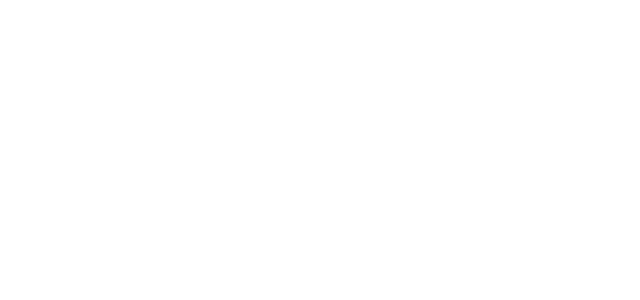
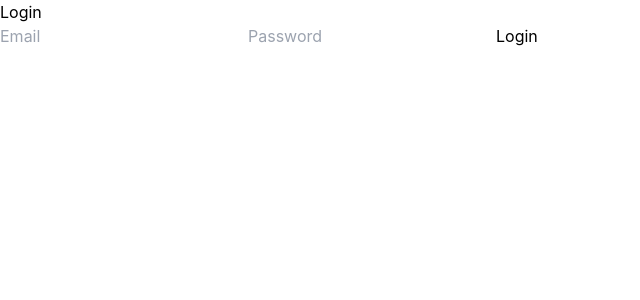
Before and after one commit to bimogempar/frontend-ecommerce-bugita, a React (Create React App) app: page /login in a window 1280 px wide. Before the commit this address had no page. Shown: the top 300 px of the page, without its empty margins (0-640 px from the left). Built offline with nearby package versions, Linux system fonts and the light colour scheme.

Commit message:
first try implement react redux auth

```diff
--- a/package.json
+++ b/package.json
@@ -10,6 +10,7 @@
     "axios": "^0.27.2",
     "flowbite": "^1.5.1",
     "flowbite-react": "^0.1.5",
+    "formik": "^2.2.9",
     "react": "^18.2.0",
     "react-dom": "^18.2.0",
     "react-icons": "^4.4.0",
@@ -17,6 +18,7 @@
     "react-router-dom": "^6.3.0",
     "react-scripts": "5.0.1",
     "redux": "^4.2.0",
+    "redux-thunk": "^2.4.1",
     "web-vitals": "^2.1.4"
   },
   "scripts": {
--- a/src/App.js
+++ b/src/App.js
@@ -7,6 +7,9 @@
 import Home from './pages/Home';
 import Cart from './pages/Cart';
 import DetailProduct from './pages/DetailProduct';
+import Login from './pages/auth/Login';
+import { UserRoute } from './components/routes/UserRoute';
+import Protected from './components/routes/Protected';
 
 function App() {
   return (
@@ -17,6 +20,13 @@
         <Route path="products">
           <Route path=":id" element={<DetailProduct />} />
         </Route>
+
+        <Route path="/login" element={<Login />} />
+
+        {/* protected */}
+        <Route path="/protected" element={<UserRoute />} >
+          <Route path="/protected" element={<Protected />} />
+        </Route>
       </Routes>
     </BrowserRouter>
   );
--- a/src/components/navbar/BotttomNavbar.jsx
+++ b/src/components/navbar/BotttomNavbar.jsx
@@ -3,6 +3,7 @@
 import { FaUser } from 'react-icons/fa'
 import { IoMdListBox } from 'react-icons/io'
 import { MdDashboard } from 'react-icons/md'
+import { NavLink } from 'react-router-dom'
 
 export default function BotttomNavbar() {
     return (
@@ -10,7 +11,9 @@
             <AiFillHome className='hover:scale-110 transition ease-in-out delay-150' />
             <MdDashboard className='hover:scale-110 transition ease-in-out delay-150' />
             <IoMdListBox className='hover:scale-110 transition ease-in-out delay-150' />
-            <FaUser className='hover:scale-110 transition ease-in-out delay-150' />
+            <NavLink to='/login'>
+                <FaUser className='hover:scale-110 transition ease-in-out delay-150' />
+            </NavLink>
         </div>
     )
 }
--- a/src/components/navbar/Navbar.jsx
+++ b/src/components/navbar/Navbar.jsx
@@ -1,11 +1,11 @@
 import React from 'react'
 import { AiOutlineShoppingCart } from 'react-icons/ai'
-import { NavLink } from 'react-router-dom'
+import { NavLink, useNavigate } from 'react-router-dom'
 import { useSelector } from 'react-redux'
 
 export default function Navbar() {
     const carts = useSelector(state => state.cart)
-
+    const navigate = useNavigate()
     return (
         <div className='flex justify-between items-center sticky top-0 bg-white -m-5 px-5 py-3 mb-5 drop-shadow-md'>
             <NavLink to="/">
@@ -21,7 +21,7 @@
                         }
                     </div>
                 </NavLink>
-                <img src="https://joeschmoe.io/api/v1/female/jeri" alt="" className='rounded-full w-8 h-8 bg-red-500' />
+                <img src="https://joeschmoe.io/api/v1/female/jeri" alt="" className='rounded-full w-8 h-8 bg-red-500' onClick={() => navigate('/protected')} />
             </div>
         </div>
     )
--- /dev/null
+++ b/src/components/routes/Protected.js
@@ -0,0 +1,7 @@
+import React from 'react'
+
+export default function Protected() {
+    return (
+        <div>Protected</div>
+    )
+}
--- /dev/null
+++ b/src/components/routes/UserRoute.js
@@ -0,0 +1,11 @@
+import { useSelector } from "react-redux"
+import { Navigate, Outlet } from "react-router-dom";
+
+export const UserRoute = ({ component, path, ...rest }) => {
+    const { authUser } = useSelector(state => state.auth)
+    return authUser !== null ? (
+        <Outlet exact path={path} component={component} {...rest} />
+    ) : (
+        <Navigate to={"/"} />
+    );
+}
--- a/src/index.js
+++ b/src/index.js
@@ -4,6 +4,9 @@
 import App from './App';
 import { Provider } from 'react-redux';
 import store from './redux/store/store';
+import { fetchAuthUser } from './redux/slice/AuthSlice';
+
+store.dispatch(fetchAuthUser())
 
 const root = ReactDOM.createRoot(document.getElementById('root'));
 root.render(
--- /dev/null
+++ b/src/pages/auth/Login.jsx
@@ -0,0 +1,47 @@
+import { useFormik } from 'formik'
+import React from 'react'
+import { useDispatch } from 'react-redux'
+import { login } from '../../redux/slice/AuthSlice'
+import { useNavigate } from 'react-router-dom'
+
+export default function Login() {
+    const dispatch = useDispatch()
+    const navigate = useNavigate()
+
+    const formikLogin = useFormik({
+        initialValues: {
+            email: '',
+            password: ''
+        },
+        onSubmit: (values) => {
+            alert(JSON.stringify(values, null, 2))
+            dispatch(
+                login(values)
+            )
+            navigate('/')
+        }
+    })
+
+    return (
+        <div>
+            <h1>Login</h1>
+            <form onSubmit={formikLogin.handleSubmit}>
+                <input
+                    type="email"
+                    name="email"
+                    placeholder="Email"
+                    onChange={formikLogin.handleChange}
+                    value={formikLogin.values.email}
+                />
+                <input
+                    type="password"
+                    name="password"
+                    placeholder="Password"
+                    onChange={formikLogin.handleChange}
+                    value={formikLogin.values.password}
+                />
+                <button type="submit">Login</button>
+            </form>
+        </div>
+    )
+}
--- /dev/null
+++ b/src/redux/slice/AuthSlice.js
@@ -0,0 +1,30 @@
+import { createSlice } from "@reduxjs/toolkit";
+
+const initialState = {
+    authUser: null,
+    isAuth: false,
+    token: localStorage.getItem("token") ? localStorage.getItem("token") : null,
+};
+
+const authSlice = createSlice({
+    name: "auth",
+    initialState,
+    reducers: {
+        login: (state, action) => {
+            state.isAuth = true;
+            const { email } = action.payload;
+            state.authUser = email;
+            state.token = "mytoken";
+            localStorage.setItem("token", "mytoken");
+        },
+        fetchAuthUser: (state, action) => {
+            if (state.token) {
+                state.isAuth = true;
+                state.authUser = "bimogempar@example.com";
+            }
+        }
+    },
+});
+
+export const { login, fetchAuthUser } = authSlice.actions;
+export default authSlice.reducer;
--- a/src/redux/store/store.js
+++ b/src/redux/store/store.js
@@ -1,8 +1,10 @@
 import { configureStore } from "@reduxjs/toolkit";
+import AuthSlice from "../slice/AuthSlice";
 import CartSlice from "../slice/CartSlice";
 
 export default configureStore({
     reducer: {
         cart: CartSlice,
+        auth: AuthSlice,
     },
 });
```
Also changed, not shown: 1 other file (tests, documents, lock files or other folders).
